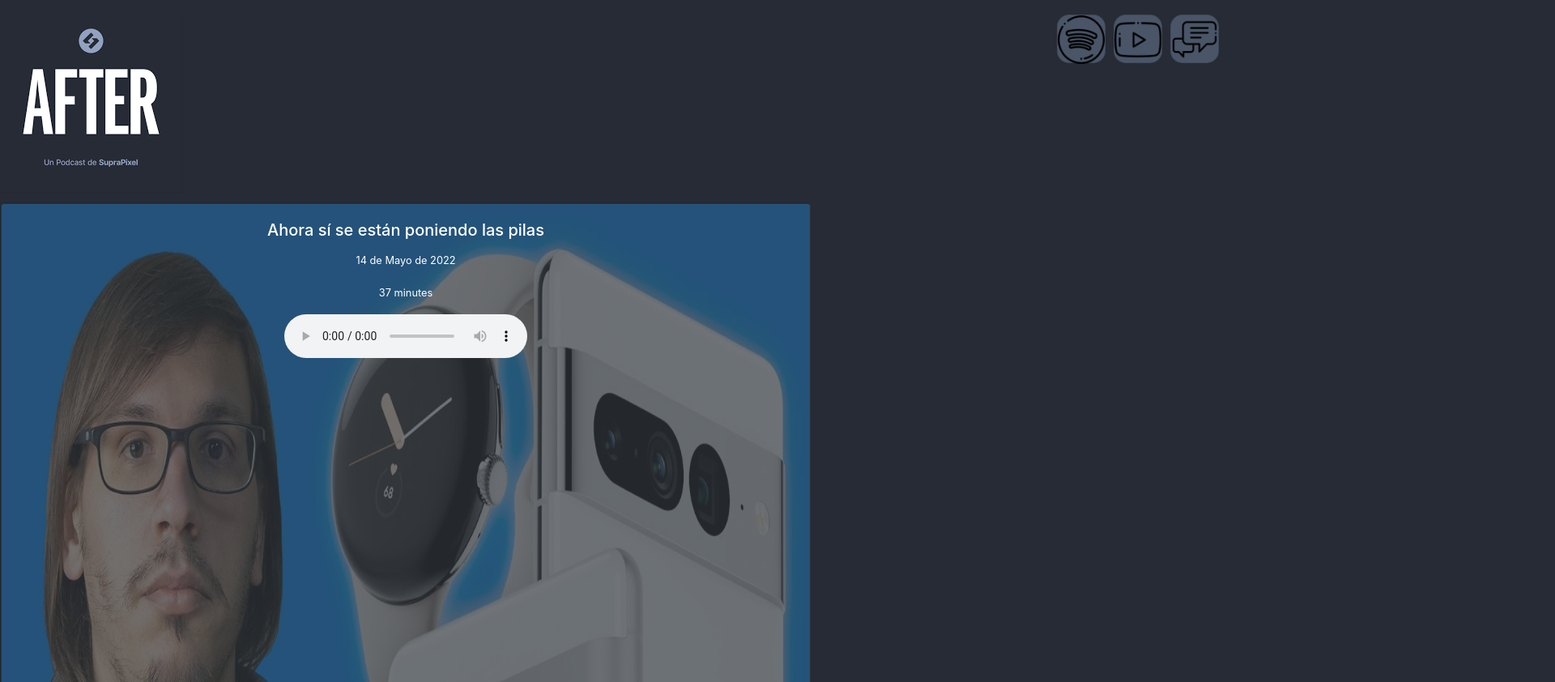
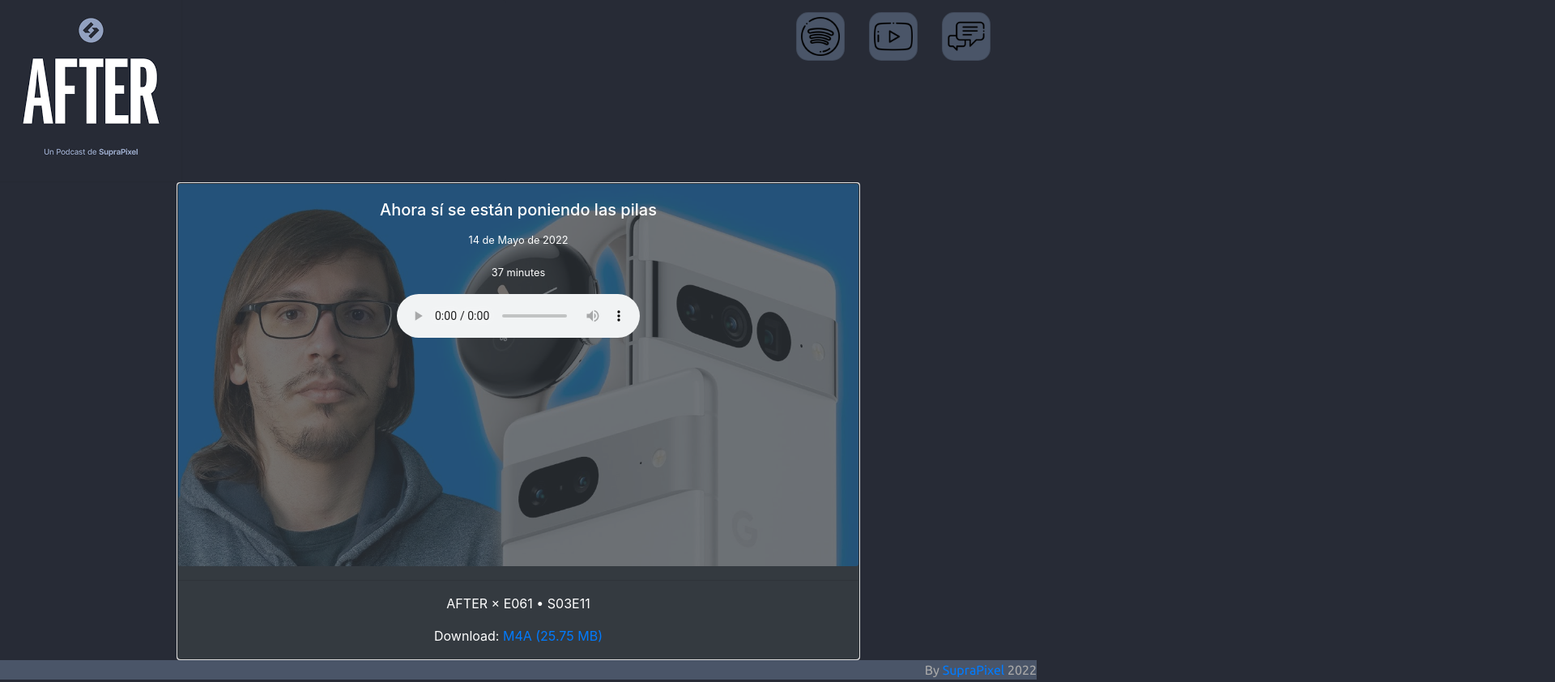
Before and after one commit to leiv4/SummerHack2022, a plain HTML site: page Reto02/index.html in a window 1280 px wide. Shown: the top 842 px of the page at 81% size, 1920 px wide, since content can reach past the window. Drawn offline with nearby package versions, Linux system fonts and the light colour scheme.

Commit message:
Finalizacion de Header y Main.

```diff
--- a/Reto02/css/style.css
+++ b/Reto02/css/style.css
@@ -3,52 +3,54 @@
   font-family: -apple-system, BlinkMacSystemFont, "Segoe UI", Roboto, Oxygen, Ubuntu,
     Cantarell, "Open Sans", "Helvetica Neue", sans-serif;
   color: darkgray;
+  width: auto;
+  align-items: center;
 }
 header {
   align-items: center;
-  display: flex;
-  width: 100%;
-  justify-content: space-between;
-  z-index: 3434334;
-  height: 250px;
+  width: auto;
 }
 .row .col-md-6 .card {
   background-color: #272b36;
   padding: 0;
-  margin-right: 2600px;
   border: 0;
+  width: auto;
+}
+.col-md-3 {
   width: 100%;
 }
-.row .col-xs-2 .card {
+.row .col-xs-1 .card {
   background-color: #4a5568;
   width: 60px;
   height: 60px;
-  margin: 5px;
+  padding: 5px;
+  margin: 15px;
   border-radius: 15px;
-  display: inline-block;
+  align-items: center;
 }
-.row .col-xs-2 .card .img-fluid {
-  height: 60px;
-  width: 60px;
+main {
+  text-align: center;
 }
 .row .col-md-12 .card {
   height: 1000px;
-  width: 1000px;
+  width: 100%;
   text-align: center;
   background-color: #272b36;
+  margin: 15px;
 }
 .row .col-md-12 .card .card-img {
-  display: flex;
   align-items: center;
   justify-content: center;
+  text-align: center;
   min-height: 100vh;
 }
 .card-img {
-  width: 100%;
+  width: auto;
   height: 100%;
   opacity: 0.3;
 }
 footer {
+  width: auto;
   text-align: right;
   background-color: #4a5568;
   font-family: "Ubuntu", sans-serif;
--- a/Reto02/index.html
+++ b/Reto02/index.html
@@ -31,13 +31,14 @@
               <div id="logo"><img src="image/after.png" class="img-fluid" alt="AFTER"></div>
             </div>
           </div>
-          <div class="col-xs-2">
+          <div class="col-md-3"></div>
+          <div class="col-xs-1">
             <div class="card"><a href="https://open.spotify.com/show/2D3oxf1I4JpuWxgVoKlC0O" target="_blank"><img src="image/spotify.png" class="img-fluid" alt="Spotify"></a></div>
           </div>
-          <div class="col-xs-2">
+          <div class="col-xs-1">
             <div class="card"><a href="https://youtube.com/suprapixel" target="_blank"><img src="image/youtube.png" class="img-fluid" alt="YouTube"></a></div>
           </div>
-          <div class="col-xs-2">
+          <div class="col-xs-1">
             <div class="card"><a href="mailto:info@suprapixel.com" target="_blank"><img src="image/contacto.png" class="img-fluid" alt="E-mail"></a></div>
           </div>
         </div>
@@ -45,7 +46,8 @@
     </header>
     <main>
       <div class="row">
-        <div class="col-md-12">
+        <div class="col-md-2"></div>
+        <div class="col-md-8">
           <div class="card">
           <div class="card bg-dark text-white">
             <img src="image/E061.jpg" class="card-img" alt="...">
@@ -55,6 +57,7 @@
               <p class="card-text"><small><time itemprop="timeRequired" datetime="PT37M">37 minutes</time></small></p>
               <audio src="audio/E061.m4a" class="play-main" preload="auto" controls></audio>
           </div>
+          <div class="col-md-2"></div>
           <div>
             <hr>
             <p itemprop="description">AFTER × E061 • S03E11</p>
```
